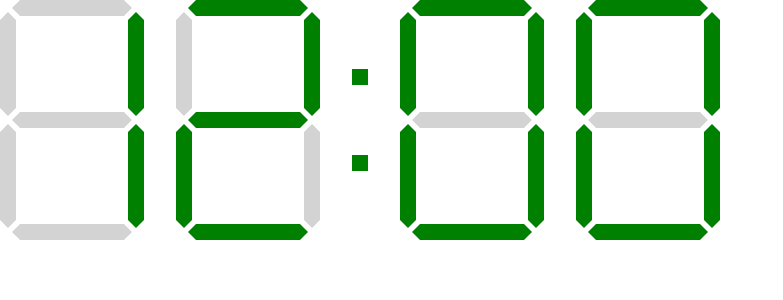
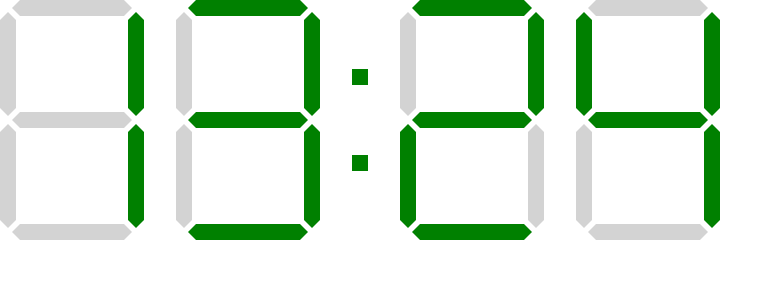
Before and after one commit to peterkrokhin/react-digital-watch, a React (Create React App) app: page / in a window 1280 px wide. Shown: the top 300 px of the page, without its empty margins (0-783 px from the left). Built offline with nearby package versions, Linux system fonts and the light colour scheme.

Commit message:
added clock logic prototype

```diff
--- a/src/App.tsx
+++ b/src/App.tsx
@@ -1,17 +1,42 @@
+import { useEffect, useState } from 'react';
 import { Clockface } from './components/clockface/Clockface';
 
-const clockTime = {
-    hoursFistDigit: 1,
-    hoursSecondDigit: 2,
-    minutesFirstDigit: 0,
-    minutesSecondDigit: 0,
-    pointsIndicatorOn: true
-}
+const getFirstAndSecondDigits = (number: number) => {
+    const firstDigit = Math.trunc(number / 10);
+    const secondDigit = number - firstDigit * 10;
+    return ({
+        firstDigit: firstDigit,
+        secondDigit: secondDigit
+    });
+};
+
+const getClockTime = () => {
+    const nowDt = new Date();
+    const hours = nowDt.getHours();
+    const minutes = nowDt.getMinutes();
+    const seconds = nowDt.getSeconds();
+
+    return ({
+        hoursFistDigit: getFirstAndSecondDigits(hours).firstDigit,
+        hoursSecondDigit: getFirstAndSecondDigits(hours).secondDigit,
+        minutesFirstDigit: getFirstAndSecondDigits(minutes).firstDigit,
+        minutesSecondDigit: getFirstAndSecondDigits(minutes).secondDigit,
+        pointsIndicatorOn: seconds % 2 ? true: false
+    });
+};
 
 export const App = () => {
+    const [clockTime, setClockTime] = useState(getClockTime());
+
+    useEffect(() => {
+        setInterval(() => {
+            setClockTime(getClockTime());
+        }, 1000);
+    });
+
     return (
         <div className="App">
             <Clockface clockTime={clockTime}/>
         </div>
     );
-}
+};
```
